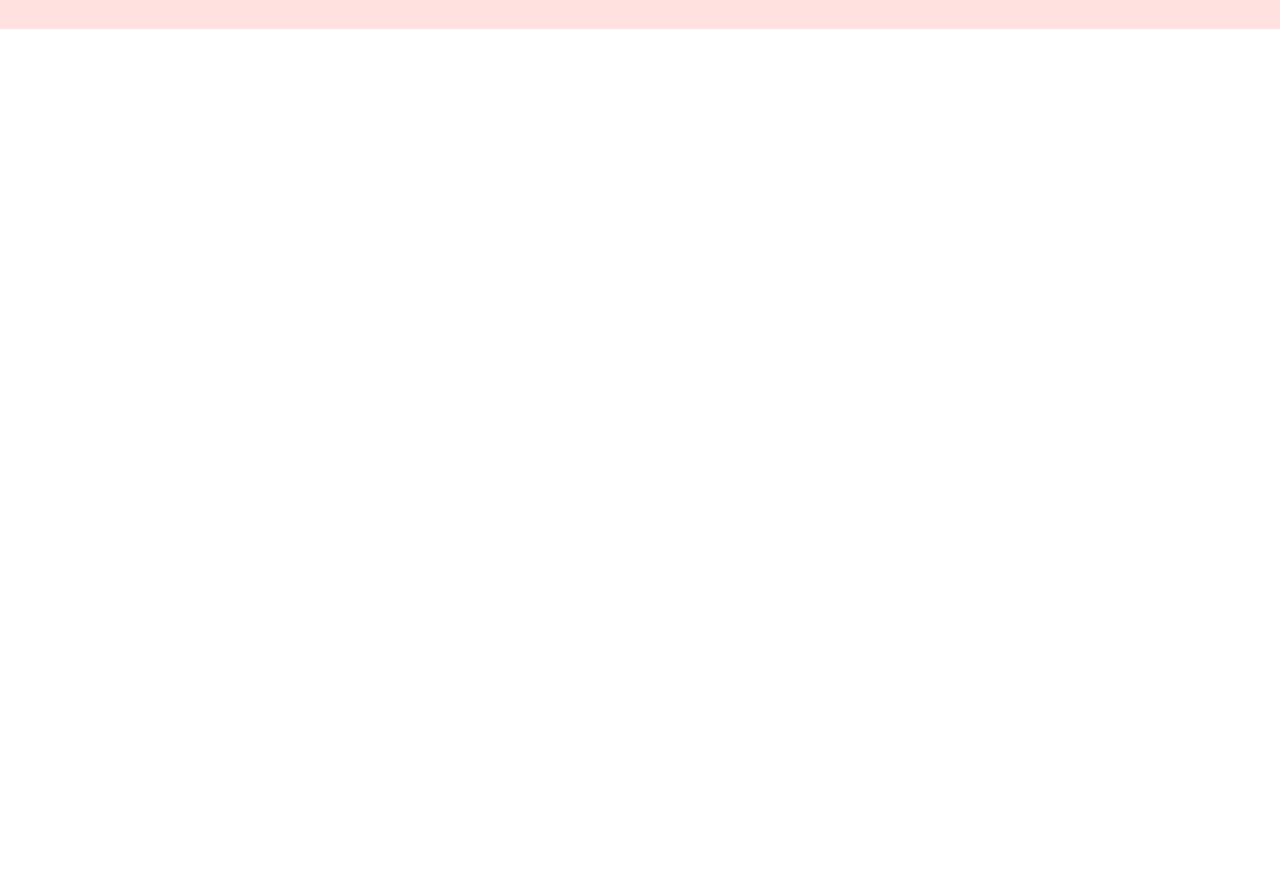
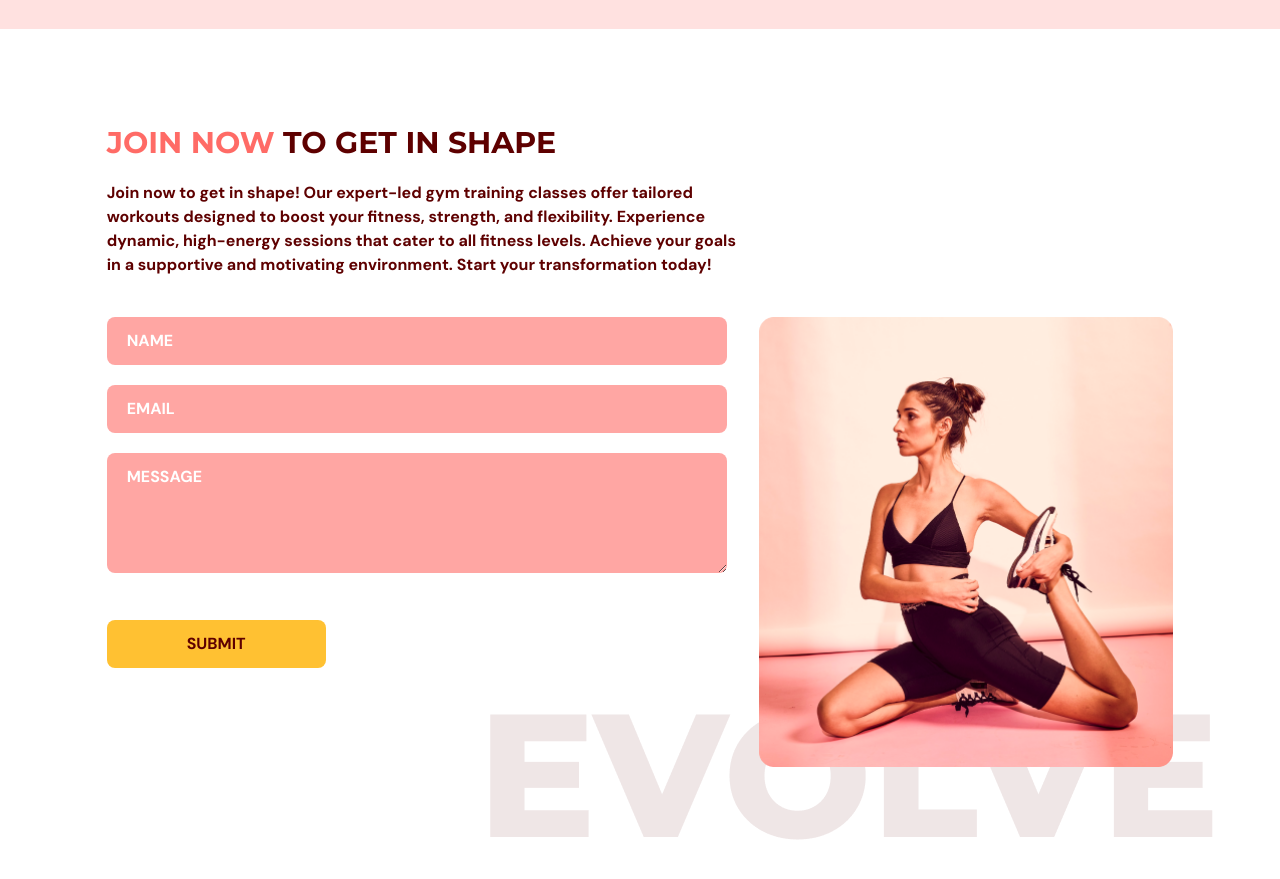
Before and after one commit to KaveeshaDisssanayake/gym, a React (Vite) app: page / in a window 1280 px wide. Shown: the part 3060-3939 px from the top of the page. Before the commit the page ends 3089 px from the top, so only its background shows below. Built offline with nearby package versions, Linux system fonts and the light colour scheme.

Commit message:
contact us

```diff
--- a/package.json
+++ b/package.json
@@ -14,7 +14,8 @@
     "framer-motion": "^11.2.10",
     "react": "^18.2.0",
     "react-anchor-link-smooth-scroll": "^1.0.12",
-    "react-dom": "^18.2.0"
+    "react-dom": "^18.2.0",
+    "react-hook-form": "^7.52.0"
   },
   "devDependencies": {
     "@types/node": "^20.14.5",
--- a/src/App.tsx
+++ b/src/App.tsx
@@ -4,6 +4,7 @@
 import Home from '@/scenes/home';
 import Benefits from '@/scenes/benefits';
 import OurClasses from "./scenes/ourClasses";
+import ContactUs from '@/scenes/contactUs';
 
 
 
@@ -44,6 +45,9 @@
      <OurClasses
      setSelectedPage={setSelectedPage}
      />
+     <ContactUs
+     setSelectedPage={setSelectedPage}
+     />
     </div>
     )
 }
--- /dev/null
+++ b/src/scenes/contactUs/index.tsx
@@ -0,0 +1,151 @@
+import { SelectedPage } from "@/shared/types";
+import { motion } from "framer-motion";
+import { useForm } from "react-hook-form";
+import ContactUsPageGraphic from '@/assets/ContactUsPageGraphic.png';
+import HText from "@/shared/HText";
+
+type Props = {
+    setSelectedPage : (value: SelectedPage) => void;
+}
+
+const ContactUs = ({setSelectedPage}: Props) => {
+     const inputStyles = `mb-5  w-full rounded-lg bg-primary-300 px-5 py-3 placeholder-white`
+    const {
+       register,
+       trigger,
+       formState: {errors}
+    } = useForm();
+
+    const onSubmit = async ( e : any)=>{
+        const isValid = await trigger();
+        if (!isValid){
+            e.preventDefault();
+        }
+    }
+  return (
+    <section id="contactus" className="mx-auto w-5/6 pt-24 pb-32">
+    <motion.div onViewportEnter={() => setSelectedPage(SelectedPage.ContactUs)}>
+     {/* Header */}
+     <motion.div
+     className="md:w-3/5"
+     initial = "hidden"
+     whileInView="visible"
+     viewport={{ once:true , amount : 0.5 }}
+     transition={{ duration:0.5}}
+     variants={{
+            hidden : {opacity:0 , x:-50},
+            visible : {opacity:1 , x: 0},
+
+        }}
+     >
+      <HText>
+        <span className="text-primary-500">JOIN NOW</span> TO GET IN SHAPE
+      </HText>
+      <p className="my-5 ">
+      Join now to get in shape! Our expert-led gym training classes offer tailored workouts designed to boost your fitness, strength, and flexibility. Experience dynamic, high-energy sessions that cater to all fitness levels. Achieve your goals in a supportive and motivating environment. Start your transformation today!
+      </p>
+     </motion.div>
+     {/* FORM AND HEADER*/}
+     <div className="mt-10 justify-between gap-8 md:flex">
+       <motion.div
+       className="mt-10 basis-3/5 md:mt-0"
+       initial = "hidden"
+       whileInView="visible"
+       viewport={{ once:true , amount : 0.5 }}
+       transition={{ duration:0.5}}
+       variants={{
+              hidden : {opacity:0 , y:50},
+              visible : {opacity:1 , y: 0},
+
+          }}
+       >
+       <form
+       target="_blank"
+       onSubmit={onsubmit}
+       action="https://formsubmit.co/kaveeshahiran3011@gmail.com"
+       method="POST"
+       >
+      <input
+      className={inputStyles}
+      type="text"
+      placeholder="NAME"
+      {...register("name",{
+        required: true,
+        maxLength: 100,
+      })}
+      />
+        {errors.name && (
+            <p className="mt-2 text-primary-500">
+                 {errors.name.type === "required"  && "This field is required"}
+                 {errors.name.type === "maxLength"  && "Max length is 100 char"}
+            </p>
+        )}
+
+     <input
+      className={inputStyles}
+      type="text"
+      placeholder="EMAIL"
+      {...register("email",{
+        required: true,
+        pattern: /^[A-Z0-9._%+-]+@[A-Z0-9.-]+\.[A-Z]{2,}$/i,
+
+      })}
+      />
+        {errors.email && (
+            <p className="mt-2 text-primary-500">
+                 {errors.email.type === "required"  && "This field is required"}
+                 {errors.email.type === "pattern"  && "Invalid email"}
+            </p>
+        )}
+
+      <textarea
+      className={inputStyles}
+
+      rows={4}
+      cols={50}
+      placeholder="MESSAGE"
+      {...register("message",{
+        required: true,
+        maxLength: 2000,
+
+      })}
+      />
+        {errors.message && (
+            <p className="mt-2 text-primary-500">
+                 {errors.message.type === "required"  && "This field is required"}
+                 {errors.message.type === "maxLength"  && "Max length is 2000 char"}
+            </p>
+        )}
+
+        <button
+        type="submit"
+        className="mt-5 rounded-lg bg-secondary-500 px-20 py-3 transition duration-500 hover:text-white"
+        >
+          SUBMIT
+        </button>
+       </form>
+       </motion.div>
+
+       <motion.div
+       className="relative mt-16 basis-2/5 md:mt-0"
+       initial = "hidden"
+       whileInView="visible"
+       viewport={{ once:true , amount : 0.5 }}
+       transition={{ delay:0.2, duration:0.5}}
+       variants={{
+              hidden : {opacity:0 , y:50},
+              visible : {opacity:1 , y: 0},
+
+          }}
+       >
+       <div className="md:before:content-evolvetext w-full before:absolute before:-bottom-20 before:-right-10 before:z-[-1]">
+        <img src={ContactUsPageGraphic} alt="contact-us-page-graphic" className="w-full"/>
+       </div>
+       </motion.div>
+     </div>
+    </motion.div>
+    </section>
+  )
+}
+
+export default ContactUs;
```
Also changed, not shown: 1 other file (tests, documents, lock files or other folders).
